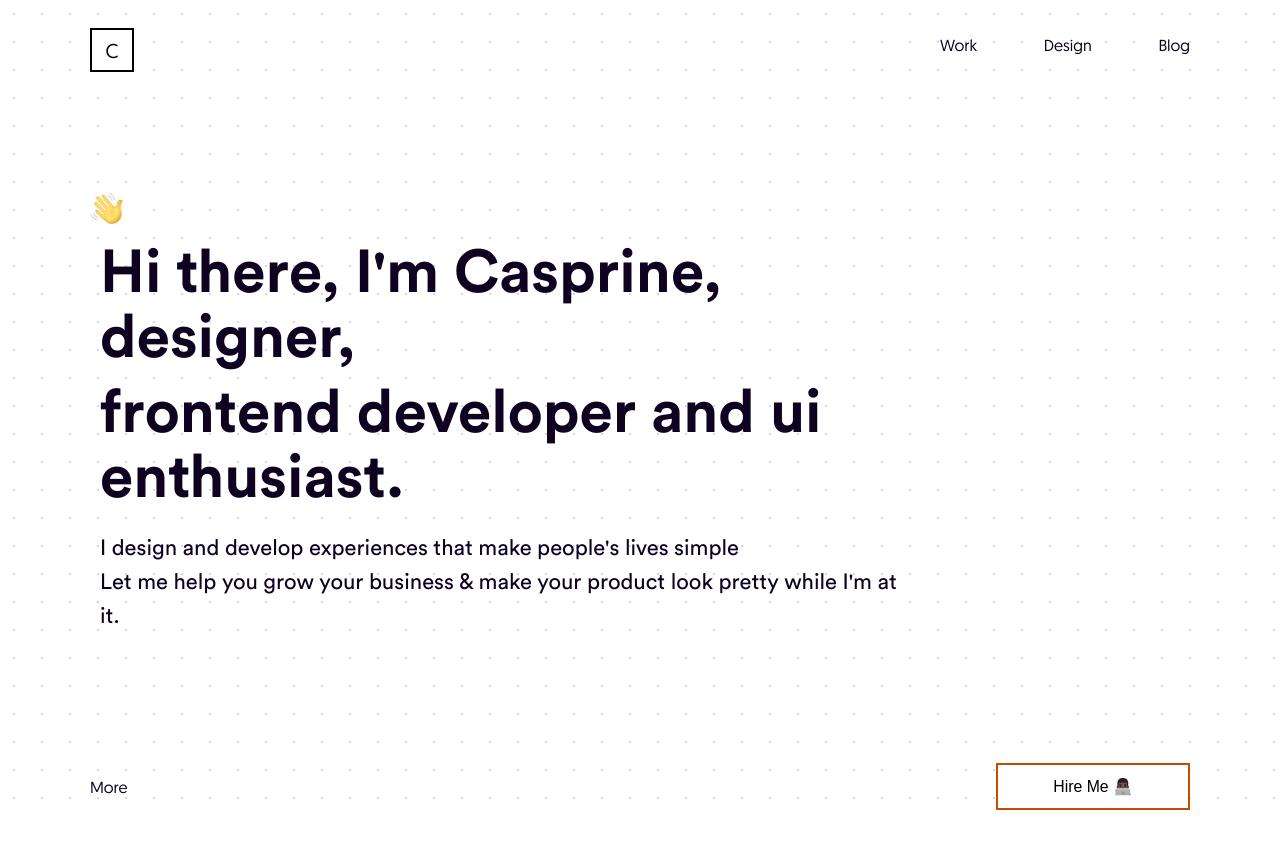
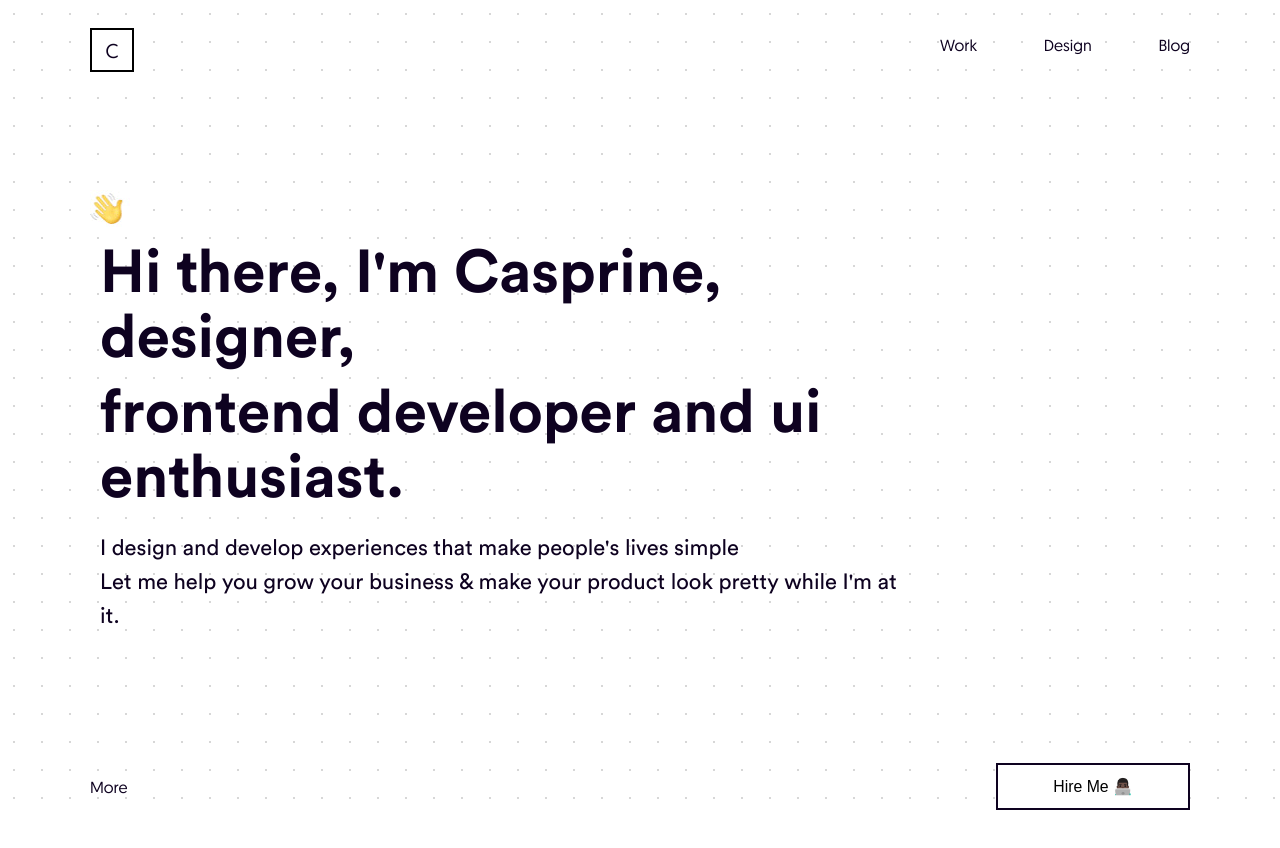
Before and after one commit to casprine/web-1, a React (Create React App) app: page / in a window 1280 px wide. Built offline with nearby package versions, Linux system fonts and the light colour scheme.

Commit message:
changed button color

```diff
--- a/src/components/common/style.scss
+++ b/src/components/common/style.scss
@@ -3,7 +3,7 @@
 @import "../../assets/sass/variables";
 
 button {
-  border: 2px solid $secondary;
+  border: 2px solid $primary;
   width: 193.9px;
   position: relative;
   padding: 12px 25px;
@@ -13,10 +13,10 @@ button {
   color: black;
   display: block;
   transition: ease-out 0.7s;
-  box-shadow: inset 0 0 0 0 $secondary;
+  box-shadow: inset 0 0 0 0 $primary;
 
   &:hover {
-    box-shadow: inset 400px 0 0 0 $secondary;
+    box-shadow: inset 400px 0 0 0 $primary;
     color: white;
   }
 }
```
